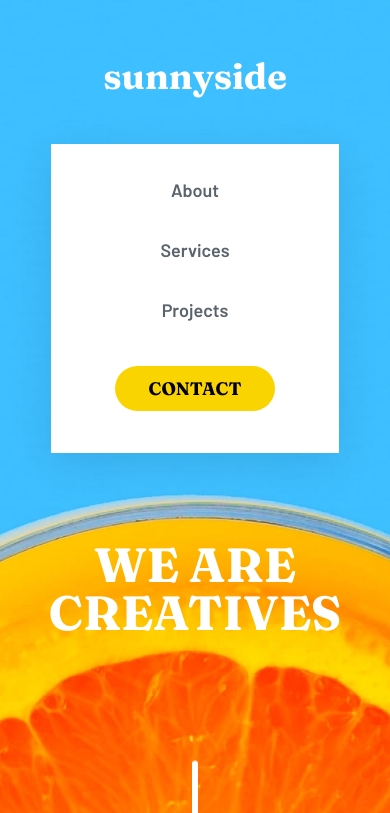
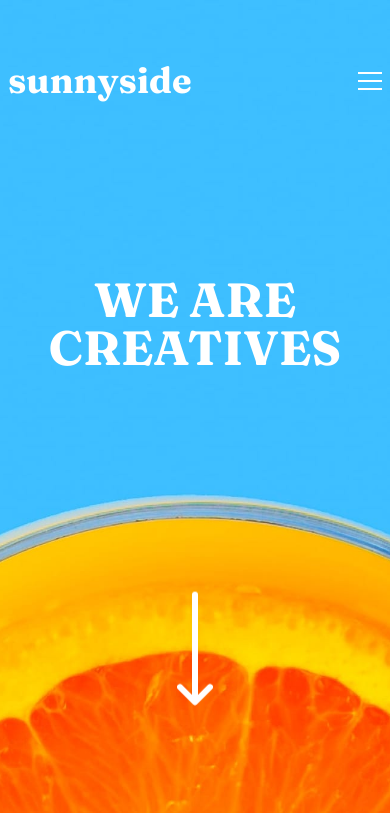
Before and after one commit to Pheeraphat47/sunnyside-agency-landingpage, a React (Vite) app: page / in a window 390 px wide. Shown: the top 813 px of the page. Built offline with nearby package versions, Linux system fonts and the light colour scheme.

Commit message:
last fix

```diff
--- a/src/App.css
+++ b/src/App.css
@@ -1,17 +1,33 @@
-*{
+* {
     scroll-behavior: smooth;
 }
 
+
+
+
 @media screen and (max-width: 767px) {
     .togmenu {
-        margin-top: 3rem;
+        margin-top: 7rem;
         box-shadow: 0 10px 40px hsla(0, 0%, 0%, 0.1);
         background-color: hsl(0, 0%, 100%);
-        width: 18em;
-        margin-left: auto;
-        margin-right: auto;
+        margin-left: 1em;
+        margin-right: 1em;
         padding-bottom: 2rem;
+        position: absolute;
+        left: 0;
+        right: 0;
     }
+
+    .togmenu::before {
+        content: "";
+        position: absolute;
+        top: -19px;
+        right: -20px;
+        border: 20px solid transparent;
+        border-left-color: white;
+        transform: rotate(45deg);
+    }
+
 
 
     li {
@@ -26,8 +42,10 @@
 }
 
 @media screen and (max-width: 320px) {
-    .togmenu{
-        width: 100%;
+
+    #heading{
+        font-size: 2.1em;
     }
 
+
 }
--- a/src/components/Header.jsx
+++ b/src/components/Header.jsx
@@ -1,22 +1,23 @@
 import React from "react";
 import Nav from "./Nav";
 import Arrow from "../assets/images/icon-arrow-down.svg";
+import "../App.css";
 
 function Header() {
   return (
     <div className="h-[60rem] bg-header bg-cover bg-center text-center">
       <Nav />
       <h1
-        className="text-5xl md:text-6xl lg:text-7xl uppercase text-center text-white mt-10 md:mt-14 "
-        style={{ fontFamily: "Fraunces" }}
+        className="text-5xl mt-32  md:text-6xl lg:text-7xl uppercase text-center text-white"
+        style={{ fontFamily: "Fraunces" }} id="heading"
       >
         We are creatives
       </h1>
-      <div className="flex justify-center mt-16 md:mt-24">
+      <div className="flex justify-center md:mt-24">
         <a href="#about"><img
           src={Arrow}
           alt="arrow"
-          className="mt-[5rem] max-w-sm animate-bounce"
+          className="mt-[15rem] max-w-sm animate-bounce"
         /></a>
 
       </div>
--- a/src/components/Nav.jsx
+++ b/src/components/Nav.jsx
@@ -1,18 +1,46 @@
-import React from "react";
+import React, { useState, useEffect } from "react";
 import "../App.css";
+import Hamburger from "../assets/images/icon-hamburger.svg";
 
 function Nav() {
+  const [toggleMenu, setToggleMenu] = useState(false);
+  const [screenWidth, setscreenWidth] = useState(window.innerWidth);
+
+  const toggleNav = () => {
+    setToggleMenu(!toggleMenu);
+  };
+
+  useEffect(() => {
+    const changeWidth = () => {
+      setscreenWidth(window.innerWidth);
+    };
+
+    window.addEventListener("resize", changeWidth);
+
+    return () => {
+      window.removeEventListener("resize", changeWidth);
+    };
+  }, []);
+
   return (
     <div className="flex flex-col md:flex-row lg:flex-row justify-between px-[0.5rem] py-[3rem]">
-      <div className="logo mt-2">
+      <div className="logo mt-3 flex ">
         <a
           href="#"
-          className="text-white font-bold text-4xl"
+          className="text-white font-bold text-4xl lg:pl-8"
           style={{ fontFamily: "Fraunces" }}
         >
           sunnyside
         </a>
+
+        <div
+          onClick={toggleNav}
+          className="Hamburger ml-auto order-last mt-3 md:hidden"
+        >
+          <img src={Hamburger} alt="togglebutton" />
         </div>
+      </div>
+      {(toggleMenu || screenWidth > 767) && (
         <div className="togmenu">
           <ul
             className="menu flex flex-col md:flex-row lg:flex-row items-center text-white"
@@ -44,6 +72,7 @@ function Nav() {
             </li>
           </ul>
         </div>
+      )}
     </div>
   );
 }
```
Lines whose indentation alone changed are shown as unchanged.
